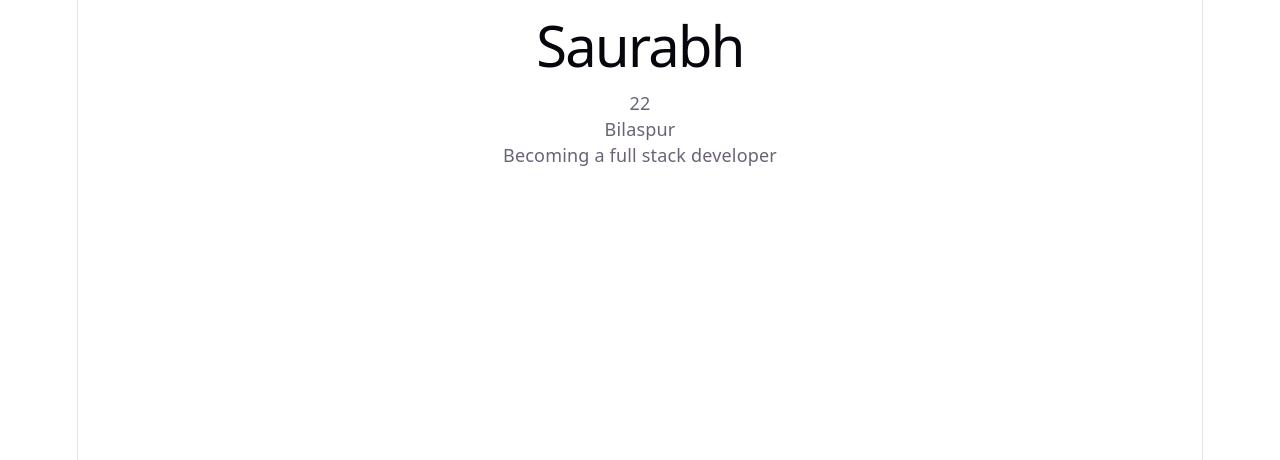
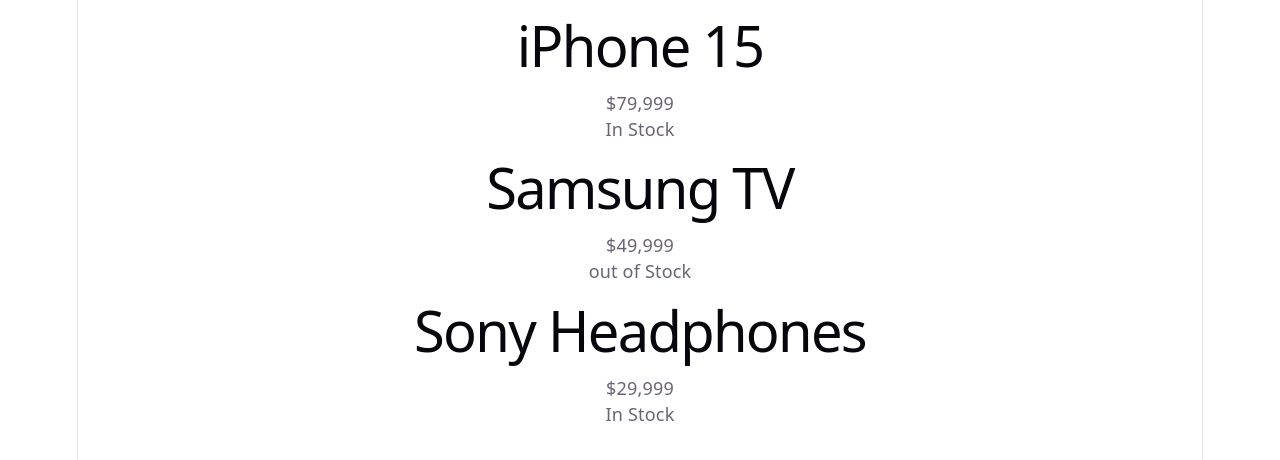
Before and after one commit to SaurabhBytes/React, a React (Vite) app: page / in a window 1280 px wide. Shown: the top 460 px of the page. Built offline with nearby package versions, Linux system fonts and the light colour scheme.

Commit message:
React exercises - ProfileCard, ProductCard components

```diff
--- a/src/App.jsx
+++ b/src/App.jsx
@@ -61,14 +61,14 @@
 
 // Using props
 
-function Header (props){
-  return(
-    <div>
-      <h1>{props.title}</h1>
-      <p>{props.description}</p>
-    </div>
-  )
-}
+// function Header (props){
+//   return(
+//     <div>
+//       <h1>{props.title}</h1>
+//       <p>{props.description}</p>
+//     </div>
+//   )
+// }
 
 // Destructuring props! 💪
 // function Header({title,description}){
@@ -168,13 +168,29 @@
 
 
 
-import ProfileCard from './exercise1'
+// import ProfileCard from './exercise1'
+
+// function App(){
+//   return(
+//       <div>
+//    <ProfileCard name = "Saurabh" age = '22' city = 'Bilaspur' goal = 'Becoming a full stack developer' ></ProfileCard>
+//       </div>
+//   )
+// }
+
+// export default App
+
+
+import ProductCard from './exercise2'
 
 function App(){
   return(
-      <div>
-   <ProfileCard name = "Saurabh" age = '22' city = 'Bilaspur' goal = 'Becoming a full stack developer' ></ProfileCard>
-      </div>
+    <div>
+      <ProductCard name = 'iPhone 15' price = '$79,999' inStock = {true} ></ProductCard>
+      <ProductCard name = 'Samsung TV' price = '$49,999' inStock = {false} ></ProductCard>
+      <ProductCard name = 'Sony Headphones ' price = '$29,999' inStock = {true} ></ProductCard>
+
+    </div>
   )
 }
 
--- /dev/null
+++ b/src/exercise2.jsx
@@ -0,0 +1,11 @@
+function ProductCard({name,price,inStock}){
+    return(
+        <div>
+            <h1>{name}</h1>
+            <p>{price}</p>
+            <p>{inStock ? 'In Stock' : 'out of Stock'}</p>
+        </div>
+    )
+}
+
+export default ProductCard
```
